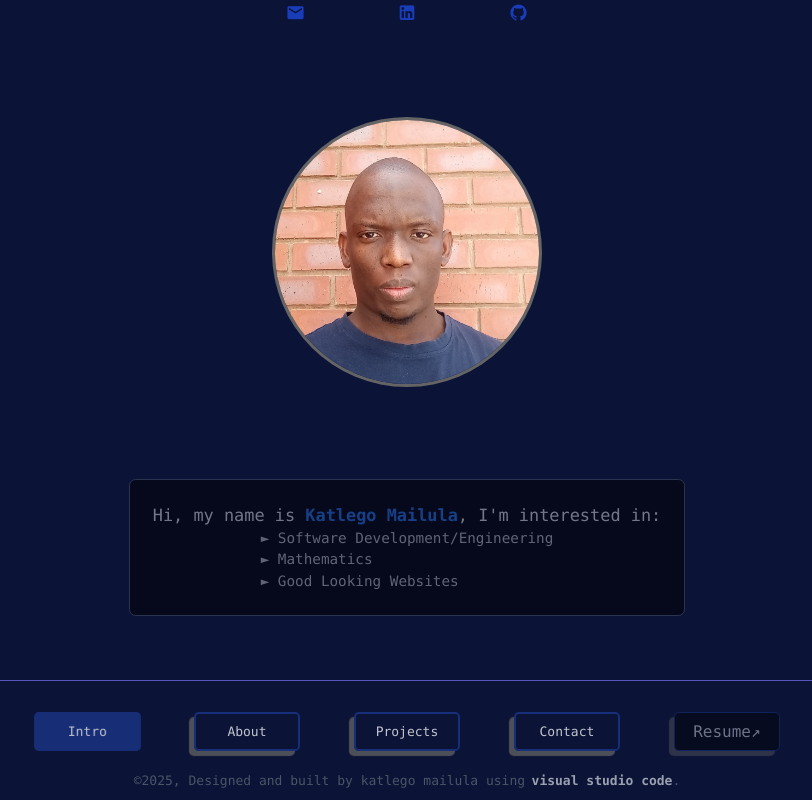
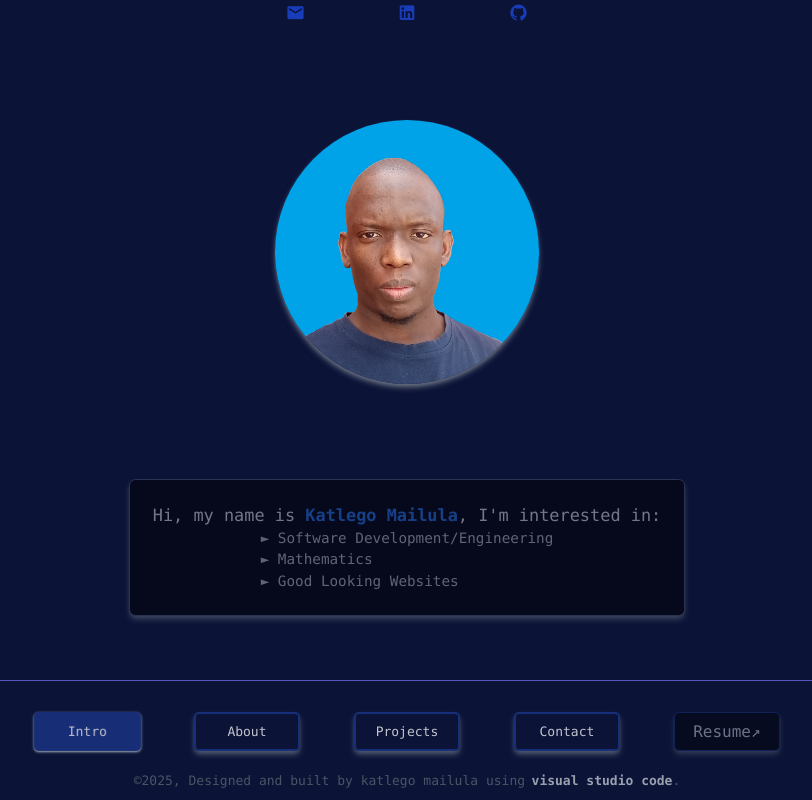
Before and after one commit to Katlego-ki/my-portfolio, a React (Vite) app: page / in a window 1280 px wide. Shown: the whole page, without its empty margins (233-1045 px from the left). Built offline with nearby package versions, Linux system fonts and the light colour scheme.

Commit message:
enhance appearanace

```diff
--- a/src/App.css
+++ b/src/App.css
@@ -14,17 +14,11 @@
     background-size: cover;
 }
 
-.shadow{
-    box-shadow: 0px 0px 0px 3px rgba(100, 100, 100, 1);
-}
-
-.shadow1{
-    box-shadow: -5px 5px 1px 0px rgba(100, 100, 100, 1);
-}
 ._button{
     will-change: transform;
     animation: alternate1 0.2s 1;
 }
+
 @media(width<=400px){
     p,h1,li{
         font-size: xx-large;
@@ -32,10 +26,6 @@
 }
 
 h2{
-    /* font-size: 1.1rem;
-    @media (width>=65em) {
-        font-size: 1.3rem;
-    } */
     font-size: clamp(1.1rem, 1.5vw,1.3rem);
 }
 
@@ -46,9 +36,6 @@ p,ul{
     }
     font-size: clamp(1rem, 1.2vw,1.1rem);
 }
-
-
-
 
 @keyframes alternate1 {
     0% {
--- a/src/Pages/About.tsx
+++ b/src/Pages/About.tsx
@@ -10,7 +10,7 @@ const About = () => {
       </p>
 
       <h2 className="text-center h-fit mx-auto text-2xl font-mono">My Tech Stack :</h2>
-      <div className="shadow1 bg-gray-800 flex justify-between h-fit w-2/3 p-2 rounded-md mx-auto">
+      <div className="shadow-md shadow-gray-500 bg-gray-800 flex justify-between h-fit w-2/3 p-2 rounded-md mx-auto">
         <div className="text-center w-1/15">
           <img src="https://img.icons8.com/color/48/000000/c-sharp-logo.png" alt="c#" className="w-full mx-auto"/>
           <p className="text-white">C#</p>
--- a/src/Pages/Intro.tsx
+++ b/src/Pages/Intro.tsx
@@ -1,4 +1,4 @@
-import mypic from '../assets/images/mypicture.jpg';
+import mypic from '../assets/images/my-picture.jpg';
 import '../App.css';
 
 //const buttonState:boolean[] = [true, false, false, false]
@@ -6,10 +6,10 @@ const Intro = () => {
   return (
     <div className='grid h-[80vh]'>
 
-      <div className="overflow-hidden h-[33vh] mt-[10vh] aspect-square shadow-lg shadow m-auto rounded-full">
+      <div className="overflow-hidden h-[33vh] mt-[10vh] aspect-square shadow-md shadow-gray-500 m-auto rounded-full">
             <img src={mypic} alt="my-picture" className="w-auto h-full object-cover" />
       </div>
-      <div className="grid rounded-lg m-auto h-fit mb-[8vh] p-7 border-solid border-1 opacity-50 bg-black border-gray-600 mx-auto">
+      <div className="shadow-md shadow-gray-500 grid rounded-lg m-auto h-fit mb-[8vh] p-7 border-solid border-1 opacity-50 bg-black border-gray-600 mx-auto">
           <h2 className="font-mono opacity-85 text-center text-[1.5rem] h-fit">Hi, my name is <span className='font-bold text-blue-500'>Katlego Mailula</span>, I'm interested in:</h2>
           <ul className="mylist w-fit m-auto opacity-70 font-mono text-[1em] text-white">
             <li>&#9658; Software Development/Engineering</li>
--- a/src/Pages/Layout.tsx
+++ b/src/Pages/Layout.tsx
@@ -5,8 +5,8 @@ const Layout = () => {
   const pages = ['Intro', 'About', 'Projects', 'Contact'];
 
   const styles = {
-    _clicked: "min-w-1/8 _button text-[1rem] h-12 opacity-75 bg-blue-900 font-mono px-3 flex justify-center items-center text-center rounded-md cursor-pointer text-center",
-    _notClicked: "min-w-1/8 h-12 shadow1 text-[1rem] opacity-75 border-solid border-blue-900 border-2 font-mono flex justify-center items-center text-center px-3 rounded-md cursor-pointer text-center",
+    _clicked: "shadow-sm shadow-gray-300 min-w-1/8 _button text-[1rem] h-12 opacity-75 bg-blue-900 font-mono px-3 flex justify-center items-center text-center rounded-md cursor-pointer text-center",
+    _notClicked: "shadow-md shadow-gray-500 min-w-1/8 h-12 shadow1 text-[1rem] opacity-75 border-solid border-blue-900 border-2 font-mono flex justify-center items-center text-center px-3 rounded-md cursor-pointer text-center",
   };
   //alternatively [true, false, false, false] but this is more dynamic
   const [buttonClicked, setButtonClicked] = useState<boolean[]>([true,...Array(3).fill(false)]);
@@ -59,7 +59,7 @@ const Layout = () => {
               </Link>
             ))}
             {/*resume button*/}
-            <a href="/myResume.pdf" className="shadow1 min-w-1/8 flex justify-center items-center text-center px-3 bg-black opacity-40 border-solid border-blue-900 border-1 text-white font-mono rounded-md cursor-pointer" target="_blank" rel="noopener noreferrer">
+            <a href="/myResume.pdf" className="shadow-md shadow-gray-500 min-w-1/8 flex justify-center items-center text-center px-3 bg-black opacity-40 border-solid border-blue-900 border-1 text-white font-mono rounded-md cursor-pointer" target="_blank" rel="noopener noreferrer">
               Resume&#8599;
             </a>
           </div>
--- a/src/Pages/Projects.tsx
+++ b/src/Pages/Projects.tsx
@@ -10,17 +10,17 @@ const Projects = () => {
 
             <div className="flex justify-evenly h-[50vh]">
                 <a className="w-1/4 h-fit"  href="https://github.com/Katlego-ki/my-portfolio" target="_blank" rel="noopener noreferrer"  >
-                    <div className="portfolio shadow1 w-full h-[25vh] rounded-lg border-solid border-2 border-blue-900 shadow-md shadow-gray-500 bg-center bg-no-repeat bg-cover">
-                    <p className="text-center bg-blue-900 text-lg font-mono">My Portfolio</p>
+                    <div className="portfolio w-full h-[25vh] rounded-lg border-solid border-2 border-blue-900 shadow-md shadow-gray-500 bg-center bg-no-repeat bg-cover">
+                        <p className="text-center bg-blue-900 text-lg font-mono">My Portfolio</p>
                     </div>
                 </a>
                 <a className="w-1/4 h-fit" href="https://frontend-katlegobairvin-gmailcom-katlego-s-projects.vercel.app/" target="_blank" rel="noopener noreferrer" >
-                    <div className="project e-learn shadow1 w-full h-[25vh] rounded-lg border-solid border-2 border-blue-900 shadow-md shadow-gray-500 bg-center bg-no-repeat bg-cover">
+                    <div className="e-learn w-full h-[25vh] rounded-lg border-solid border-2 border-blue-900 shadow-md shadow-gray-500 bg-center bg-no-repeat bg-cover">
                         <p className="text-center bg-blue-900 text-lg font-mono">e-learning site template</p>
                     </div>
                 </a>
                 <a className="w-1/4 h-fit" href="https://card-memory-match.vercel.app/" target="_blank" rel="noopener noreferrer">
-                    <div className="project mm-game shadow1 w-full h-[25vh] rounded-lg border-solid border-2 border-blue-900 shadow-md shadow-gray-500 bg-center bg-no-repeat bg-cover">
+                    <div className="mm-game w-full h-[25vh] rounded-lg border-solid border-2 border-blue-900 shadow-md shadow-gray-500 bg-center bg-no-repeat bg-cover">
                         <p className="text-center bg-blue-900 text-lg font-mono">Memory-match game</p>
                     </div>
                 </a>
```
Also changed, not shown: src/assets/images/my-picture.jpg (added), src/assets/images/mypicture.jpg (deleted).
